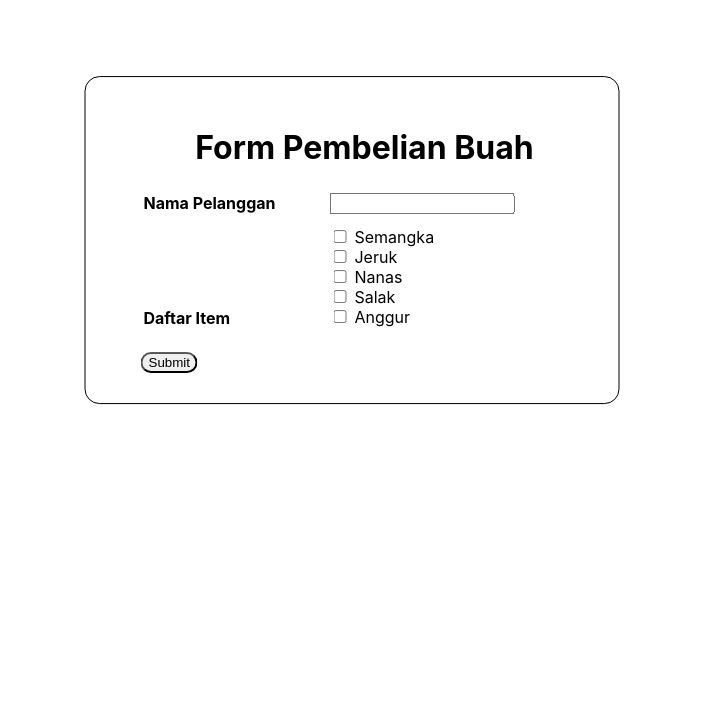
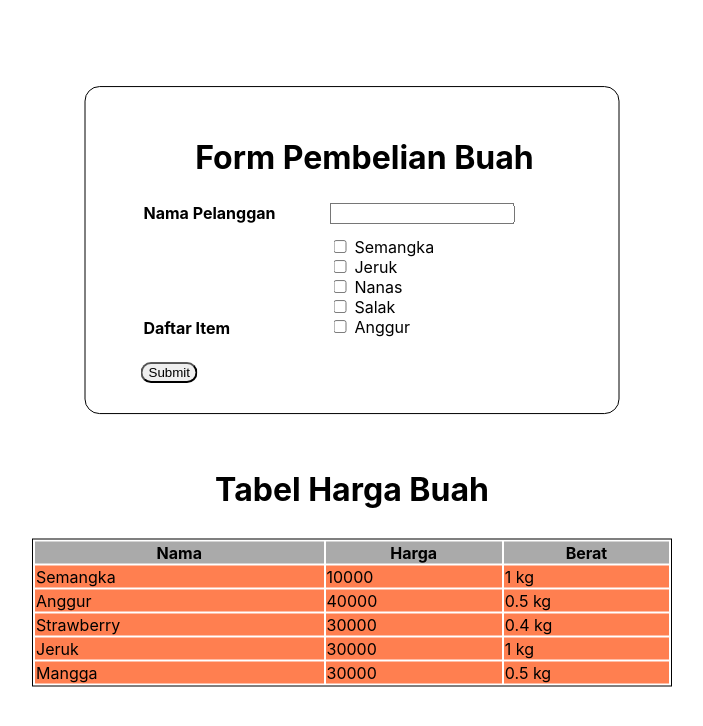
Before and after one commit to rezhariansyah/sanbercode-reactjs-0820-2, a React (Create React App) app: page / in a window 1280 px wide. Shown: the top 726 px of the page, without its empty margins (288-991 px from the left). Built offline with nearby package versions, Linux system fonts and the light colour scheme.

Commit message:
components and props

```diff
--- a/src/App.css
+++ /dev/null
@@ -1,25 +0,0 @@
-.wrapper {
-  left: 50%;
-  position: absolute;
-  transform: translate(-50%, -50%);
-  top: 30%;
-  border: 1px solid black;
-  padding: 30px 30px 30px 55px;
-  border-radius: 15px;
-  width: 35%;
-}
-h1 {
-  text-align: center;
-}
-
-#button {
-    border-radius: 16px;
-}
-
-#daft {
-    padding-top: 82px;
-}
-
-.paddingbot {
-    padding-bottom: 10px;
-}
--- a/src/App.js
+++ b/src/App.js
@@ -1,47 +1,14 @@
 import React from "react";
-import "./App.css";
+import Tugas9 from "./Tugas-9/Tugas9";
+import Tugas10 from "./Tugas-10/Tugas10";
+import data from "./Tugas-10/data";
 
 function App() {
   return (
-    <div className="wrapper">
-      <h1>Form Pembelian Buah</h1>
-      <table style={{ width: "100%" }}>
-        <tbody>
-          <tr>
-            <td className="paddingbot">
-              <b>Nama Pelanggan</b>
-            </td>
-            <td className="paddingbot">
-              <input type="text" />
-            </td>
-          </tr>
-          <tr>
-            <td id="daft">
-              <b>Daftar Item</b>
-            </td>
-            <td>
-              <input type="checkbox" />
-              <label htmlFor="vehicle1"> Semangka</label>
-              <br />
-              <input type="checkbox" />
-              <label htmlFor="vehicle2"> Jeruk</label>
-              <br />
-              <input type="checkbox" />
-              <label htmlFor="vehicle3"> Nanas</label>
-              <br />
-              <input type="checkbox" />
-              <label htmlFor="vehicle3"> Salak</label>
-              <br />
-              <input type="checkbox" />
-              <label htmlFor="vehicle3"> Anggur</label>
-              <br />
-            </td>
-          </tr>
-        </tbody>
-      </table>
-      <br />
-      <input id="button" type="submit" defaultValue="Submit" />
-    </div>
+    <>
+      <Tugas9 />
+      <Tugas10 data={data} />
+    </>
   );
 }
 
--- /dev/null
+++ b/src/Tugas-10/Tugas10.css
@@ -0,0 +1,21 @@
+.wrapper-tugas10 {
+  left: 50%;
+  position: relative;
+  transform: translate(-50%, -50%);
+  top: 100px;
+  width: 50%;
+  margin-bottom: 150px;
+}
+
+.table-tugas10 {
+  border: 1px solid black;
+  width: 100%;
+}
+
+.table-tugas10 th{
+    background-color: #AAAAAA;
+}
+
+.table-tugas10 td{
+    background-color: #FF7F50;
+}
--- /dev/null
+++ b/src/Tugas-10/Tugas10.js
@@ -0,0 +1,31 @@
+import React from "react";
+import "./Tugas10.css";
+
+export default function Tugas10(props) {
+  console.log(props.data);
+  return (
+    <>
+      <div className="wrapper-tugas10">
+        <h1 style={{ textAlign: "center", marginBottom: 30 }}>
+          Tabel Harga Buah
+        </h1>
+        <table className="table-tugas10">
+          <tr>
+            <th>Nama</th>
+            <th>Harga</th>
+            <th>Berat</th>
+          </tr>
+          {props.data.map((el) => {
+            return (
+              <tr>
+                <td>{el.nama}</td>
+                <td>{el.harga}</td>
+                <td>{el.berat / 1000} kg</td>
+              </tr>
+            );
+          })}
+        </table>
+      </div>
+    </>
+  );
+}
--- /dev/null
+++ b/src/Tugas-10/data.js
@@ -0,0 +1,9 @@
+let dataHargaBuah = [
+  { nama: "Semangka", harga: 10000, berat: 1000 },
+  { nama: "Anggur", harga: 40000, berat: 500 },
+  { nama: "Strawberry", harga: 30000, berat: 400 },
+  { nama: "Jeruk", harga: 30000, berat: 1000 },
+  { nama: "Mangga", harga: 30000, berat: 500 },
+];
+
+export default dataHargaBuah
--- /dev/null
+++ b/src/Tugas-9/Tugas9.css
@@ -0,0 +1,23 @@
+.wrapper {
+  left: 50%;
+  position: relative;
+  transform: translate(-50%, -50%);
+  top: 250px;
+  border: 1px solid black;
+  padding: 30px 30px 30px 55px;
+  border-radius: 15px;
+  width: 35%;
+  margin-bottom: 150px;
+}
+
+#button {
+  border-radius: 16px;
+}
+
+#daft {
+  padding-top: 82px;
+}
+
+.paddingbot {
+  padding-bottom: 10px;
+}
--- /dev/null
+++ b/src/Tugas-9/Tugas9.js
@@ -0,0 +1,46 @@
+import React from "react";
+import "./Tugas9.css";
+
+export default function Tugas9() {
+  return (
+    <div className="wrapper">
+      <h1 style={{ textAlign: "center" }}>Form Pembelian Buah</h1>
+      <table style={{ width: "100%" }}>
+        <tbody>
+          <tr>
+            <td className="paddingbot">
+              <b>Nama Pelanggan</b>
+            </td>
+            <td className="paddingbot">
+              <input type="text" />
+            </td>
+          </tr>
+          <tr>
+            <td id="daft">
+              <b>Daftar Item</b>
+            </td>
+            <td>
+              <input type="checkbox" />
+              <label htmlFor="vehicle1"> Semangka</label>
+              <br />
+              <input type="checkbox" />
+              <label htmlFor="vehicle2"> Jeruk</label>
+              <br />
+              <input type="checkbox" />
+              <label htmlFor="vehicle3"> Nanas</label>
+              <br />
+              <input type="checkbox" />
+              <label htmlFor="vehicle3"> Salak</label>
+              <br />
+              <input type="checkbox" />
+              <label htmlFor="vehicle3"> Anggur</label>
+              <br />
+            </td>
+          </tr>
+        </tbody>
+      </table>
+      <br />
+      <input id="button" type="submit" defaultValue="Submit" />
+    </div>
+  );
+}
```
